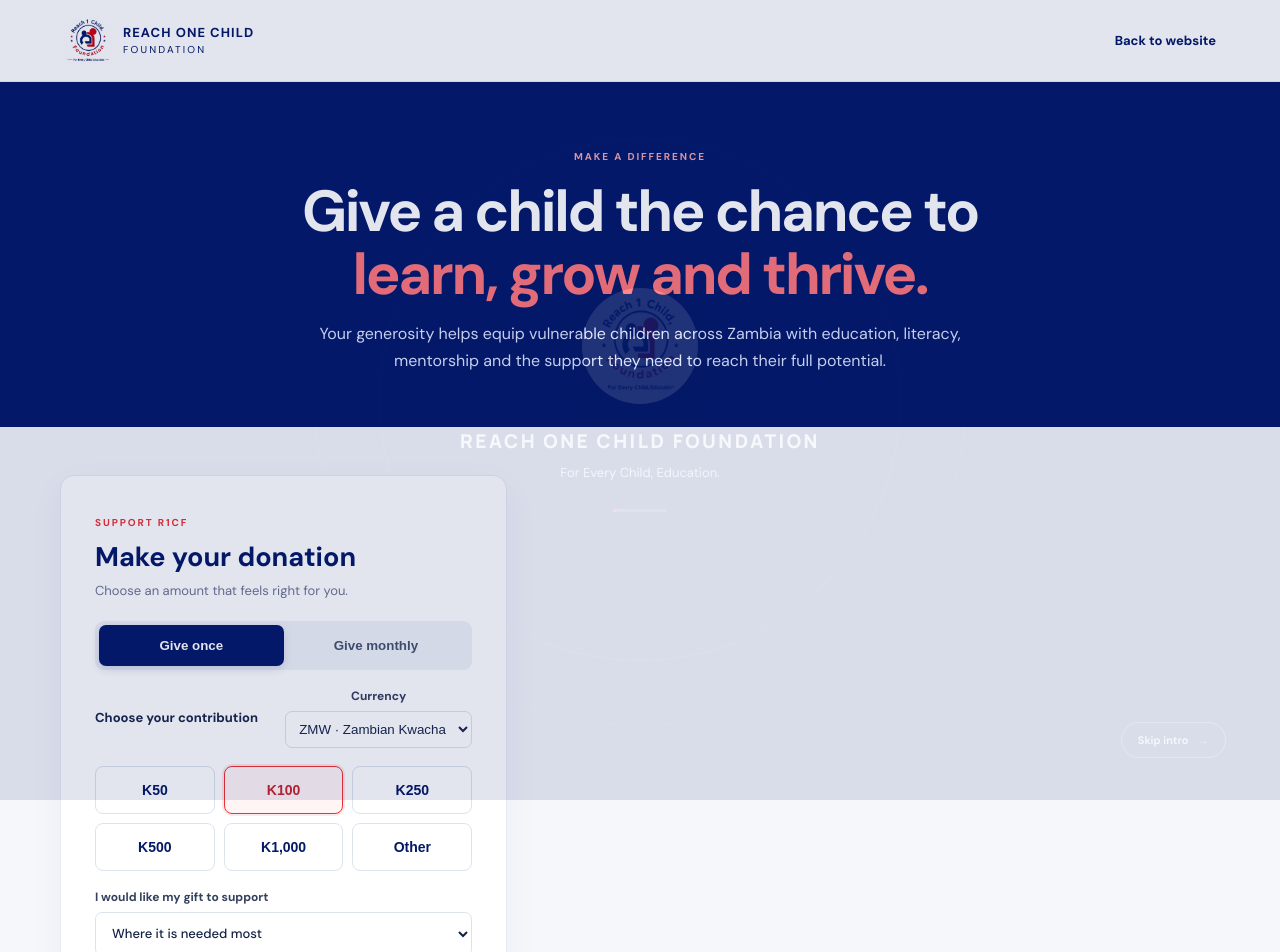
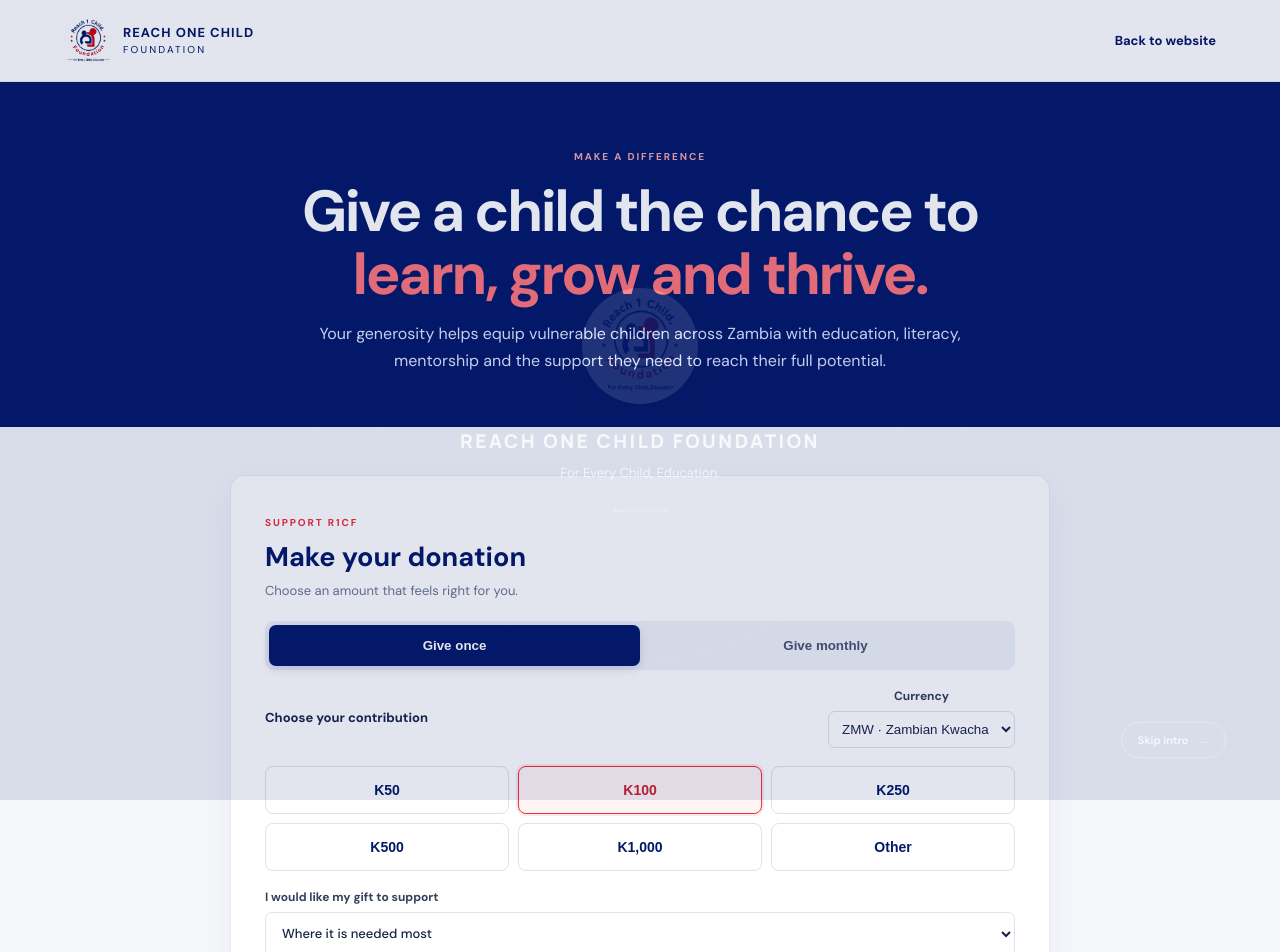
Before and after one commit to reach1child/website, a Next.js app: page /donate in a window 1280 px wide. Shown: the top 952 px of the page. Built offline with nearby package versions, Linux system fonts and the light colour scheme.

Commit message:
Expand donation form after removing support copy

```diff
--- a/src/app/globals.css
+++ b/src/app/globals.css
@@ -488,12 +488,12 @@ body p{font-size:16px}
 .donate-page-header{height:82px;padding:0 max(5vw,24px);display:flex;align-items:center;justify-content:space-between;background:#fff;border-bottom:1px solid #e8edf5}
 .donate-brand{display:flex;align-items:center;gap:11px;color:#041968;text-decoration:none}.donate-brand img{width:48px;height:48px;object-fit:contain}.donate-brand span{display:flex;flex-direction:column;line-height:1.1}.donate-brand strong{font-size:13px;letter-spacing:.08em}.donate-brand small{font-size:10px;letter-spacing:.22em;margin-top:4px}.donate-back{font-size:13px;font-weight:700;color:#041968;text-decoration:none}
 .donate-hero{padding:62px 24px 52px;text-align:center;background:#041968;color:#fff}.donate-hero .eyebrow{color:#f2a6aa}.donate-hero h1{max-width:800px;margin:15px auto;font-size:clamp(34px,5vw,58px);line-height:1.08;letter-spacing:-.04em}.donate-hero h1 em{color:#ff777b;font-style:normal}.donate-hero p{max-width:690px;margin:0 auto;color:#e0e7ff;font-size:16px;line-height:1.7}
-.donate-content{width:min(1160px,calc(100% - 48px));margin:48px auto 64px;display:grid;grid-template-columns:minmax(0,.8fr) minmax(0,1.2fr);gap:42px;align-items:start}.donate-impact-copy{padding:38px 10px 0 0}.donate-impact-copy h2{font-size:clamp(28px,3vw,40px);line-height:1.15;color:#041968;margin:15px 0}.donate-impact-copy>p{font-size:15px;line-height:1.8;color:#5c6680}.donate-promise{margin-top:34px;padding:23px 24px;border-left:4px solid #ee3135;background:#fff;display:flex;flex-direction:column;gap:8px}.donate-promise strong{color:#041968;font-size:18px}.donate-promise span{font-size:11px;letter-spacing:.14em;color:#78839b;text-transform:uppercase}
+.donate-content{width:min(820px,calc(100% - 48px));margin:48px auto 64px;display:grid;grid-template-columns:minmax(0,1fr);align-items:start}
 .donate-form-panel{background:#fff;border:1px solid #e7ebf3;border-radius:14px;padding:34px;box-shadow:0 12px 38px #0419680b}.donate-form-intro h2{font-size:27px;color:#041968;margin:8px 0}.donate-form-intro p{color:#6c7690;font-size:13px;margin:0 0 22px}
 .donation-form{display:flex;flex-direction:column;gap:18px}.donation-frequency{display:grid;grid-template-columns:1fr 1fr;padding:4px;background:#f0f3f9;border-radius:9px}.donation-frequency button{border:0;border-radius:7px;padding:13px;background:transparent;color:#47536e;font-weight:800;cursor:pointer}.donation-frequency button.active{background:#041968;color:#fff;box-shadow:0 3px 10px #04196825}
 .donation-field-heading{display:flex;align-items:center;justify-content:space-between;gap:12px;color:#18264a;font-size:13px;font-weight:800}.donation-field-heading label{display:flex;align-items:center;gap:7px;font-size:11px;color:#66718a}.donation-field-heading select,.donation-purpose select{border:1px solid #dce3ef;border-radius:7px;padding:9px;background:#fff;color:#18264a;font:600 12px inherit}
 .donation-amounts{display:grid;grid-template-columns:repeat(3,minmax(0,1fr));gap:9px}.donation-amounts button{min-height:48px;border:1px solid #dce3ef;border-radius:8px;background:#fff;color:#041968;font-size:14px;font-weight:800;cursor:pointer;transition:.18s}.donation-amounts button:hover{border-color:#041968}.donation-amounts button.active{border-color:#ee3135;background:#fff5f5;color:#c9232b;box-shadow:0 0 0 2px #ee31351c}
 .donation-form label{display:flex;flex-direction:column;gap:7px;font-size:12px;font-weight:800;color:#34405c}.donation-form label span{display:inline;color:#8992a6;font-weight:500}.donation-custom input,.donation-details-grid input,.donation-details-grid textarea,.donation-purpose select{width:100%;min-height:44px;border:1px solid #dce3ef;border-radius:7px;padding:11px 12px;background:#fff;color:#142344;font:400 13px 'DM Sans',Arial,sans-serif;outline:none}.donation-details-grid input:focus,.donation-details-grid textarea:focus,.donation-custom input:focus,.donation-purpose select:focus{border-color:#536ba9;box-shadow:0 0 0 3px #04196812}.donation-purpose select{font-weight:500}
 .donation-divider{height:1px;background:#e9edf4;margin:3px 0}.donation-form>h2{font-size:17px;color:#041968;margin:0}.donation-details-grid{display:grid;grid-template-columns:1fr 1fr;gap:14px}.donation-note{grid-column:1/-1}.donation-details-grid textarea{resize:vertical;min-height:86px}.donation-consent,.donation-secure-note{font-size:11px;line-height:1.65;color:#78839a;margin:0}.donation-submit{width:100%;justify-content:center;min-height:52px;font-size:14px}.donation-submit:disabled{opacity:.65;cursor:wait}.donation-feedback{padding:13px 14px;border-radius:8px;background:#fff4f3;color:#a32329;font-size:12px;line-height:1.6;margin:0}.donation-feedback.success{background:#edf8f1;color:#23633a}.donate-footer{text-align:center;padding:22px;color:#8a93a7;font-size:11px;border-top:1px solid #e8edf5;background:#fff}
-@media(max-width:820px){.donate-content{grid-template-columns:1fr;gap:24px;margin-top:28px}.donate-impact-copy{padding:0}.donate-promise{margin-top:20px}.donate-form-panel{padding:25px}}
+@media(max-width:820px){.donate-content{margin-top:28px}.donate-form-panel{padding:25px}}
 @media(max-width:520px){.donate-page-header{height:70px;padding:0 18px}.donate-brand img{width:40px;height:40px}.donate-brand strong{font-size:11px}.donate-back{font-size:11px}.donate-hero{padding:46px 22px 40px}.donate-hero p{font-size:14px}.donate-content{width:calc(100% - 32px);margin:22px auto 40px}.donate-form-panel{padding:20px 16px;border-radius:11px}.donation-details-grid{grid-template-columns:1fr}.donation-note{grid-column:auto}.donation-field-heading{align-items:flex-start;flex-direction:column}.donation-amounts{grid-template-columns:repeat(2,minmax(0,1fr))}}
```
